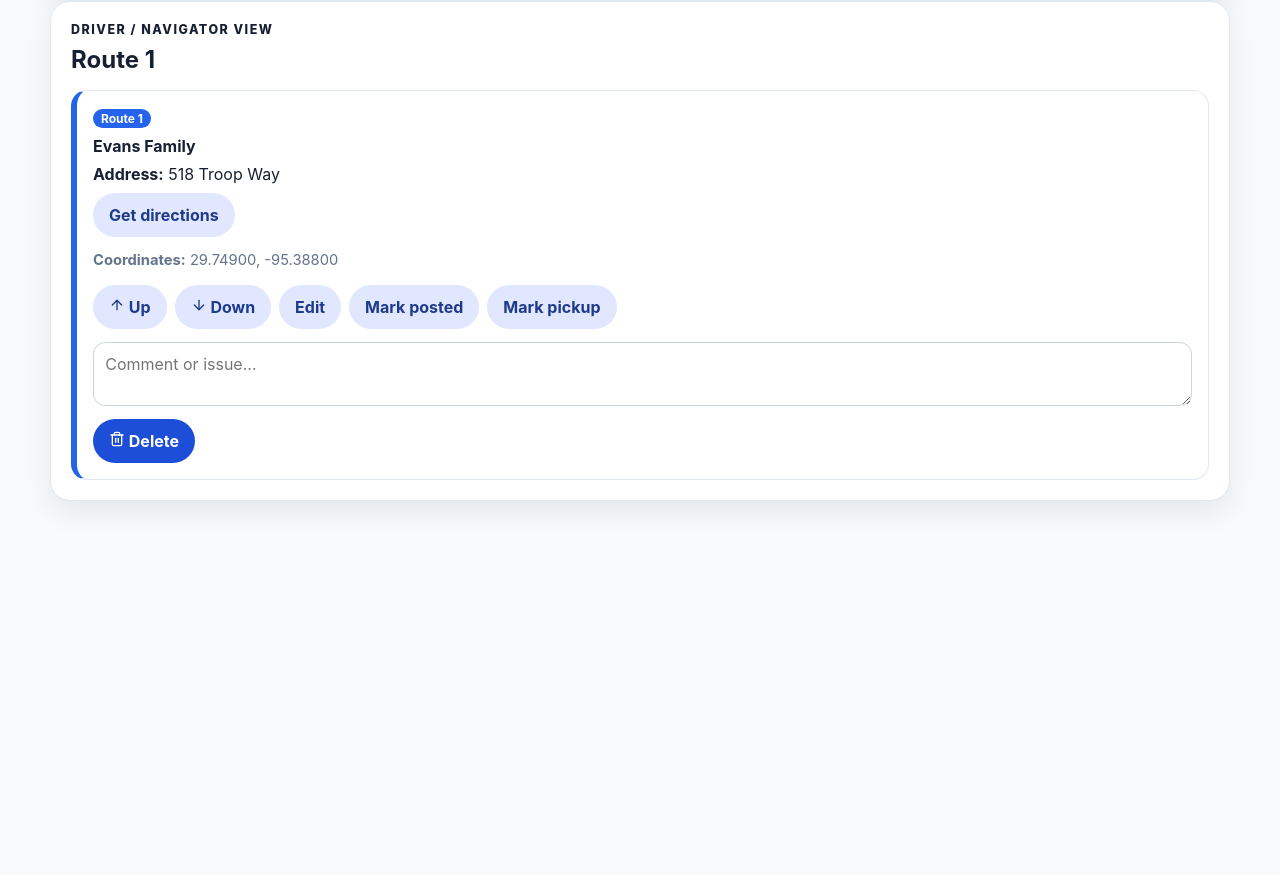
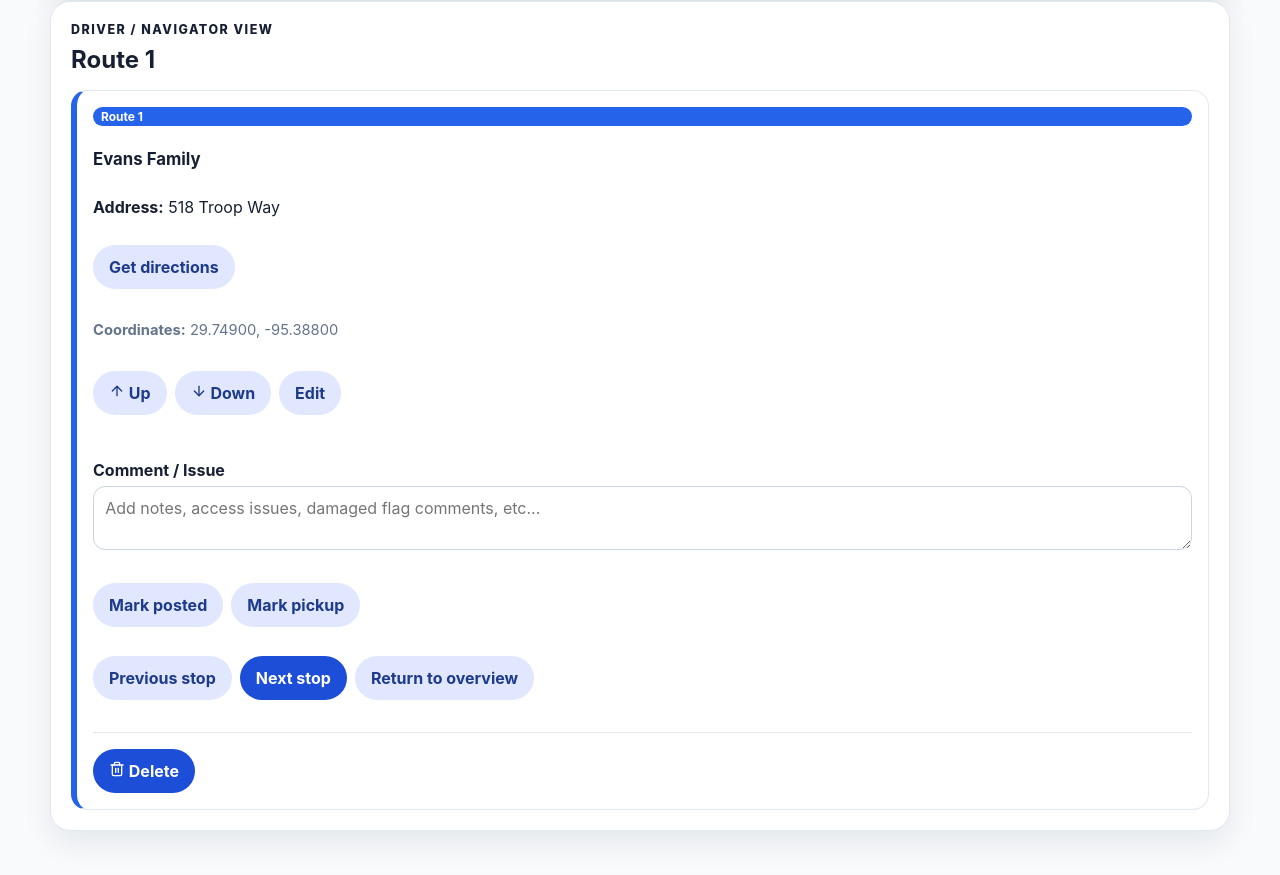
Before and after one commit to erict521-cyber/scout-flag-routes, a React (Vite) app: page / in a window 1280 px wide. Shown: the part 1538-2413 px from the top of the page. Before the commit the page ends 2087 px from the top, so only its background shows below. Built offline with nearby package versions, Linux system fonts and the light colour scheme; grey boxes are pictures that could not be loaded.

Commit message:
Update App.jsx
Reorganize stop card into guided workflow layout

```diff
--- a/src/App.jsx
+++ b/src/App.jsx
@@ -520,7 +520,7 @@ export default function App() {
   key={stop.id}
   style={{ borderLeft: `6px solid ${selectedRouteColor}` }}
 >
-  <div>
+  {/* Route Identity */}
   <div
     style={{
       background: selectedRouteColor,
@@ -530,20 +530,30 @@ export default function App() {
       borderRadius: '999px',
       fontSize: '12px',
       fontWeight: 700,
-        marginBottom: '8px',
+      marginBottom: '10px',
     }}
   >
     {selectedRoute?.name}
   </div>
 
-    <strong style={{ display: 'block', marginBottom: '0.5rem' }}>
+  {/* Customer */}
+  <strong
+    style={{
+      display: 'block',
+      marginBottom: '0.75rem',
+      fontSize: '1.05rem',
+    }}
+  >
     {stop.customerName}
   </strong>
 
+  {/* Address */}
   <p>
     <strong>Address:</strong> {stop.address}
   </p>
 
+  {/* Directions */}
+  <div style={{ margin: '0.75rem 0 1rem' }}>
     <a
       className="button-link secondary"
       href={`https://www.google.com/maps/dir/?api=1&destination=${encodeURIComponent(
@@ -551,11 +561,12 @@ export default function App() {
       )}`}
       target="_blank"
       rel="noopener noreferrer"
-      style={{ margin: '0.35rem 0 0.65rem' }}
     >
       Get directions
     </a>
+  </div>
 
+  {/* Coordinates */}
   {Number.isFinite(Number(stop.lat)) && Number.isFinite(Number(stop.lng)) && (
     <p className="small">
       <strong>Coordinates:</strong> {Number(stop.lat).toFixed(5)},{' '}
@@ -563,38 +574,83 @@ export default function App() {
     </p>
   )}
 
+  {/* Instructions */}
   {stop.instructions && (
     <p className="small">
       <strong>Instructions:</strong> {stop.instructions}
     </p>
   )}
 
+  {/* Phone */}
+  {stop.phone && (
+    <p className="small">
+      <strong>Phone:</strong> {stop.phone}
+    </p>
+  )}
+
+  {/* Email */}
   {stop.email && (
     <p className="small">
       <strong>Email:</strong> {stop.email}
     </p>
   )}
 
-    {stop.phone && (
-      <p className="small">
-        <strong>Phone:</strong> {stop.phone}
-      </p>
-    )}
-  </div>
-
-  <div className="actions">
-    <button className="secondary" onClick={() => moveStopInSelectedRoute(stop.id, 'up')}>
+  {/* Coordinator Controls */}
+  <div
+    className="actions"
+    style={{
+      marginTop: '1rem',
+      marginBottom: '1rem',
+    }}
+  >
+    <button
+      className="secondary"
+      onClick={() => moveStopInSelectedRoute(stop.id, 'up')}
+    >
       <ArrowUp size={16} /> Up
     </button>
 
-    <button className="secondary" onClick={() => moveStopInSelectedRoute(stop.id, 'down')}>
+    <button
+      className="secondary"
+      onClick={() => moveStopInSelectedRoute(stop.id, 'down')}
+    >
       <ArrowDown size={16} /> Down
     </button>
 
-    <button className="secondary" onClick={() => startEditStop(stop)}>
+    <button
+      className="secondary"
+      onClick={() => startEditStop(stop)}
+    >
       Edit
     </button>
+  </div>
 
+  {/* Comments */}
+  <div style={{ marginTop: '1rem' }}>
+    <label
+      style={{
+        display: 'block',
+        fontWeight: 700,
+        marginBottom: '0.35rem',
+      }}
+    >
+      Comment / Issue
+    </label>
+
+    <textarea
+      placeholder="Add notes, access issues, damaged flag comments, etc..."
+      value={stop.comment || ''}
+      onChange={(event) => updateStopComment(stop.id, event.target.value)}
+    />
+  </div>
+
+  {/* Completion Actions */}
+  <div
+    className="actions"
+    style={{
+      marginTop: '1rem',
+    }}
+  >
     <button
       className={stop.posted ? 'success' : 'secondary'}
       onClick={() => toggleStopStatus(stop.id, 'posted')}
@@ -610,14 +666,39 @@ export default function App() {
     </button>
   </div>
 
-  <textarea
-    placeholder="Comment or issue..."
-    value={stop.comment || ''}
-    onChange={(event) => updateStopComment(stop.id, event.target.value)}
-  />
+  {/* Navigation Actions */}
+  <div
+    className="actions"
+    style={{
+      marginTop: '1rem',
+    }}
+  >
+    <button className="secondary">
+      Previous stop
+    </button>
 
-  <div className="actions">
-    <button className="danger" onClick={() => deleteStop(stop.id)}>
+    <button>
+      Next stop
+    </button>
+
+    <button className="secondary">
+      Return to overview
+    </button>
+  </div>
+
+  {/* Dangerous Coordinator Action */}
+  <div
+    className="actions"
+    style={{
+      marginTop: '1.25rem',
+      borderTop: '1px solid #e2e8f0',
+      paddingTop: '1rem',
+    }}
+  >
+    <button
+      className="danger"
+      onClick={() => deleteStop(stop.id)}
+    >
       <Trash2 size={16} /> Delete
     </button>
   </div>
```
Lines whose indentation alone changed are shown as unchanged.
